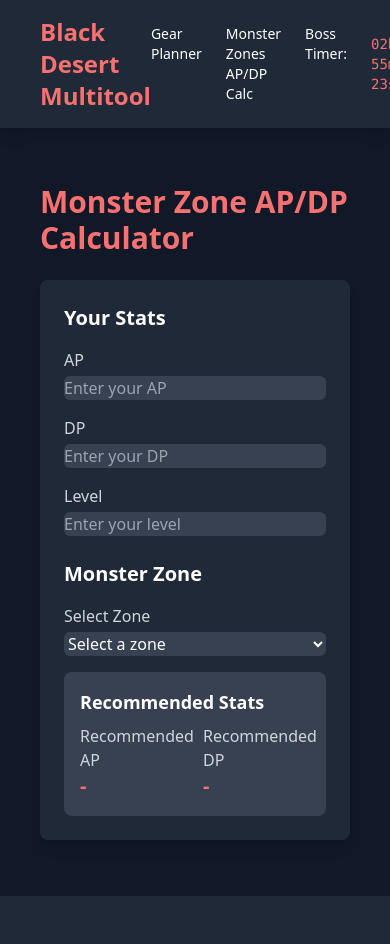
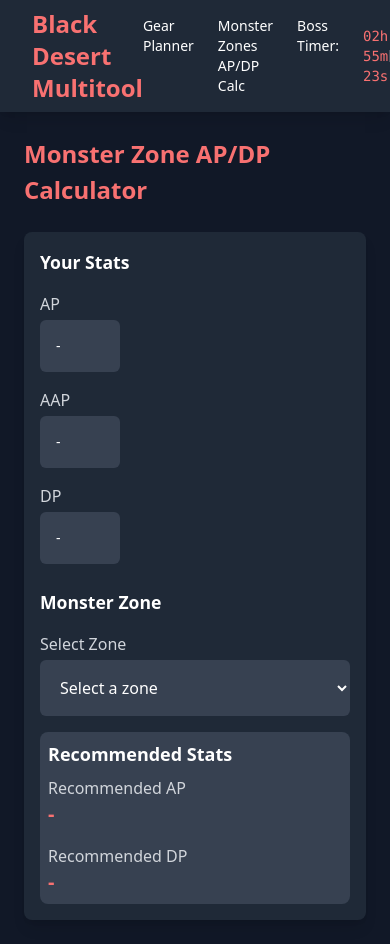
Before and after one commit to xLucindre/agilewebanwendungen, a Django app: page /monster-zone-calc/ in a window 390 px wide; the page is wider, and only the part inside the window is pictured. Before the commit the page ends 896 px from the top of that part, so only its background shows below. Run offline with Django 5.2, Linux system fonts and the light colour scheme; some libraries are stand-ins or nearby versions.

Commit message:
Added transfer of stats from the Gear Planner to Monster-Zone-Info

```diff
--- a/blackdesert/frontend/templates/monster_zone_calc.html
+++ b/blackdesert/frontend/templates/monster_zone_calc.html
@@ -10,17 +10,17 @@
             <div class="space-y-4">
                 <h2 class="text-xl font-semibold mb-4">Your Stats</h2>
                 <div class="space-y-4">
-                    <label class="block">
+                    <label class="flex flex-col items-start">
                         <span class="text-gray-300">AP</span>
-                        <input type="number" class="mt-1 block w-full rounded-md bg-gray-700 border-gray-600 text-white" placeholder="Enter your AP">
+                        <div class="mt-1 inline-block rounded-md bg-gray-700 border-gray-600 text-white px-2 py-1 text-sm w-20">{{ ap|default_if_none:'-' }}</div>
                     </label>
-                    <label class="block">
+                    <label class="flex flex-col items-start">
+                        <span class="text-gray-300">AAP</span>
+                        <div class="mt-1 inline-block rounded-md bg-gray-700 border-gray-600 text-white px-2 py-1 text-sm w-20">{{ aap|default_if_none:'-' }}</div>
+                    </label>
+                    <label class="flex flex-col items-start">
                         <span class="text-gray-300">DP</span>
-                        <input type="number" class="mt-1 block w-full rounded-md bg-gray-700 border-gray-600 text-white" placeholder="Enter your DP">
-                    </label>
-                    <label class="block">
-                        <span class="text-gray-300">Level</span>
-                        <input type="number" class="mt-1 block w-full rounded-md bg-gray-700 border-gray-600 text-white" placeholder="Enter your level">
+                        <div class="mt-1 inline-block rounded-md bg-gray-700 border-gray-600 text-white px-2 py-1 text-sm w-20">{{ dp|default_if_none:'-' }}</div>
                     </label>
                 </div>
             </div>
@@ -62,4 +62,44 @@
         </div>
     </div>
 </div>
+
+<style>
+  /* Entferne Spinner bei number inputs */
+  input[type=number]::-webkit-inner-spin-button,
+  input[type=number]::-webkit-outer-spin-button {
+    -webkit-appearance: none;
+    margin: 0;
+  }
+  input[type=number] {
+    -moz-appearance: textfield;
+  }
+
+  /* Responsive Anpassungen */
+  @media (max-width: 700px) {
+    .container {
+      padding: 0.5rem !important;
+    }
+    .grid {
+      grid-template-columns: 1fr !important;
+    }
+    .bg-gray-800, .bg-gray-700 {
+      padding: 1rem !important;
+    }
+    h1 {
+      font-size: 1.5rem !important;
+    }
+    h2 {
+      font-size: 1.1rem !important;
+    }
+    .rounded-lg {
+      border-radius: 0.5rem !important;
+    }
+    .p-6 {
+      padding: 1rem !important;
+    }
+    .p-4 {
+      padding: 0.5rem !important;
+    }
+  }
+</style>
 {% endblock %}
--- a/blackdesert/frontend/views.py
+++ b/blackdesert/frontend/views.py
@@ -1,5 +1,5 @@
 from django.shortcuts import render, HttpResponse
-from backend.models import Equipment
+from backend.models import Equipment, UserGear
 from backend.icon_map import get_icon_for_item
 import re
 
@@ -107,8 +107,80 @@
 
     return render(request, "gear_planner.html", {"gear_options": gear_options})
 
+ROMAN_TO_INT = {
+    'I': 1, 'II': 2, 'III': 3, 'IV': 4, 'V': 5,
+    'VI': 6, 'VII': 7, 'VIII': 8, 'IX': 9, 'X': 10,
+    'XI': 11, 'XII': 12, 'XIII': 13, 'XIV': 14, 'XV': 15
+}
+
+def enhancement_to_int(enh, item_name=None):
+    if enh is None:
+        return 0
+    try:
+        return int(enh)
+    except (TypeError, ValueError):
+        roman = str(enh).upper()
+        if item_name and 'BLACKSTAR' in item_name.upper():
+            roman_map = {'I': 16, 'II': 17, 'III': 18, 'IV': 19, 'V': 20}
+            return roman_map.get(roman, 0)
+        return ROMAN_TO_INT.get(roman, 0)
+
 def monster_zone_calc(request):
-    return render(request, "monster_zone_calc.html")
+    ap = None
+    aap = None
+    dp = None
+    if request.user.is_authenticated:
+        try:
+            user_gear = UserGear.objects.get(user=request.user)
+            gear_data = user_gear.gear_data
+            selected_gear = gear_data.get('selectedGear', {})
+            enhancement_levels = gear_data.get('enhancementLevels', {})
+
+            gear_slots = [
+                'main_weapon', 'awakening_weapon', 'sub_weapon', 'helmet', 'armor', 'gloves', 'shoes',
+                'ring1', 'ring2', 'earring1', 'earring2', 'necklace', 'belt'
+            ]
+            extra_slots = ['artifact1', 'artifact2', 'alchemy_stone']
+
+            ap_val_total = 0
+            aap_val_total = 0
+            dp_val_total = 0
+
+            for slot in gear_slots + extra_slots:
+                item_name = selected_gear.get(slot)
+                if not item_name or item_name == 'None':
+                    continue
+                enhancement = enhancement_levels.get(slot)
+                enhancement = enhancement_to_int(enhancement, item_name)
+                try:
+                    eq = Equipment.objects.get(name=item_name, equip_type=slot.replace('1','').replace('2',''), upgrades=enhancement)
+                except Equipment.DoesNotExist:
+                    eq = None
+                if eq:
+                    ap_str = str(eq.ap) if eq.ap else ''
+                    match = re.match(r"(\d+)", ap_str)
+                    ap_val = int(match.group(1)) if match else 0
+                    dp_val = int(eq.dp) if eq.dp else 0
+
+                    # AP
+                    if slot == 'awakening_weapon':
+                        aap_val_total += ap_val
+                    elif slot == 'main_weapon':
+                        ap_val_total += ap_val
+                    else:
+                        ap_val_total += ap_val
+                        aap_val_total += ap_val
+
+                    # DP nur für gear_slots
+                    if slot in gear_slots:
+                        dp_val_total += dp_val
+            ap = ap_val_total
+            aap = aap_val_total
+            dp = dp_val_total
+        except UserGear.DoesNotExist:
+            pass
+    return render(request, "monster_zone_calc.html", {"ap": ap, "aap": aap, "dp": dp})
+
 
 def bosses(request):
     return render(request, "bosses.html")
```
